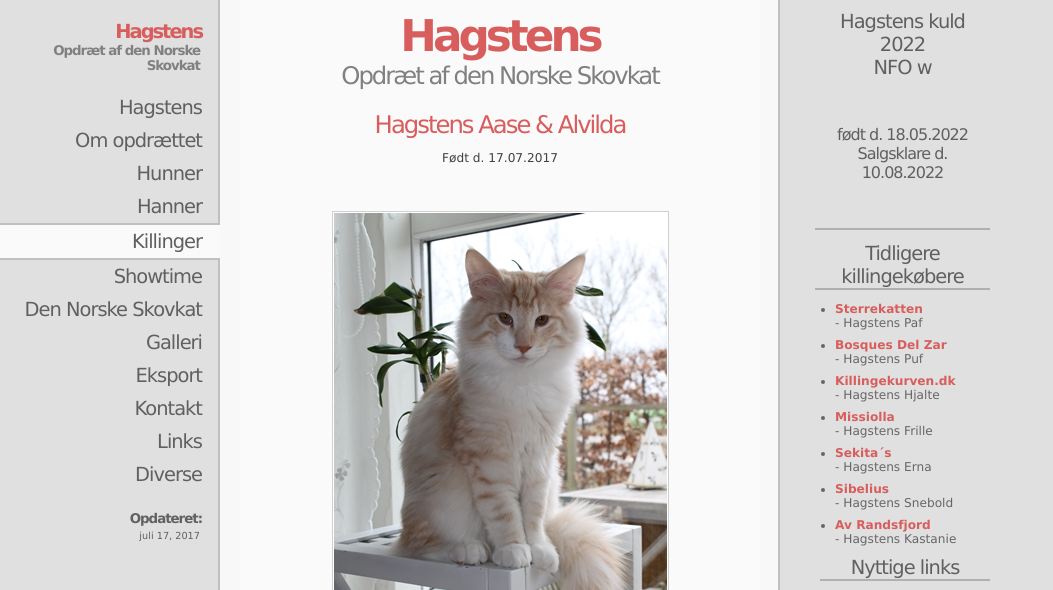
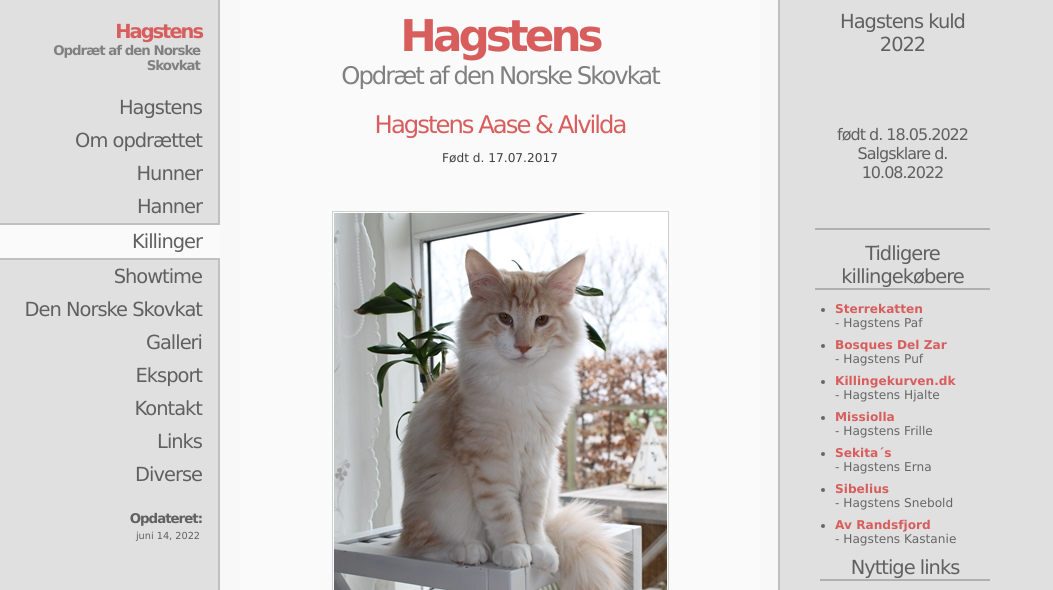
Before and after one commit to karlsson4100/hagstens.dk, a plain HTML site: page public_html/killinger.htm in a window 1280 px wide. Shown: the top 590 px of the page, without its empty margins (0-1053 px from the left). Drawn offline with Linux system fonts and the light colour scheme; files whose address does not match are found by name.

Commit message:
ændring foretaget af Linda

```diff
--- a/public_html/killinger.htm
+++ b/public_html/killinger.htm
@@ -44,12 +44,12 @@
 	</div>
 
 	<h3>Opdateret:</h3>
-	<p>juli 17, 2017</p>
+	<p>juni 14, 2022</p>
 </div>
 
 <div id="extras" style="width: 175px; height: 224px">
 	<h2>Hagstens kuld 2022<br>
-	NFO w<br>
+	<br>
 	<br>
 	<br>
 	<font size="3">født d. 18.05.2022<br>
```
Also changed, not shown: Guide.txt.
